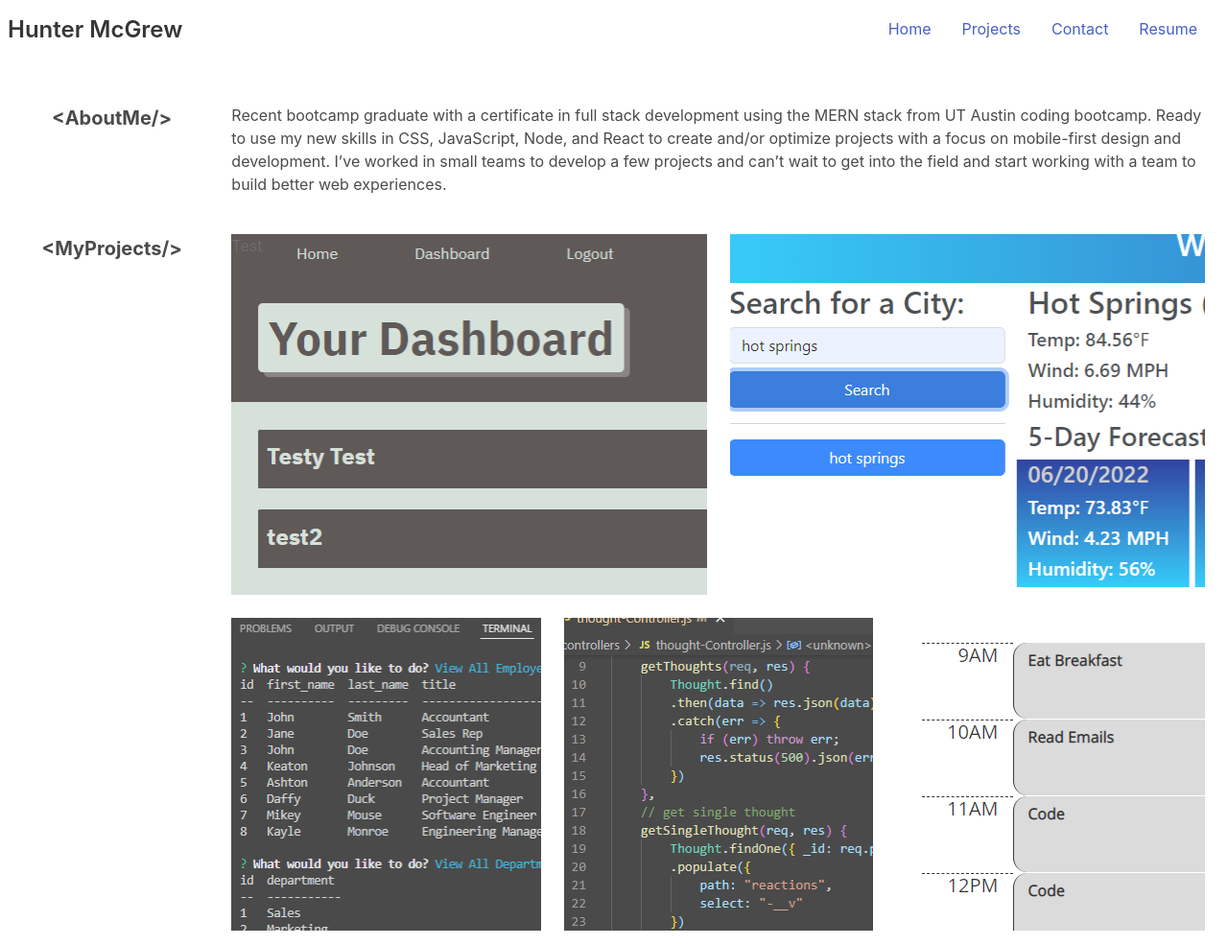
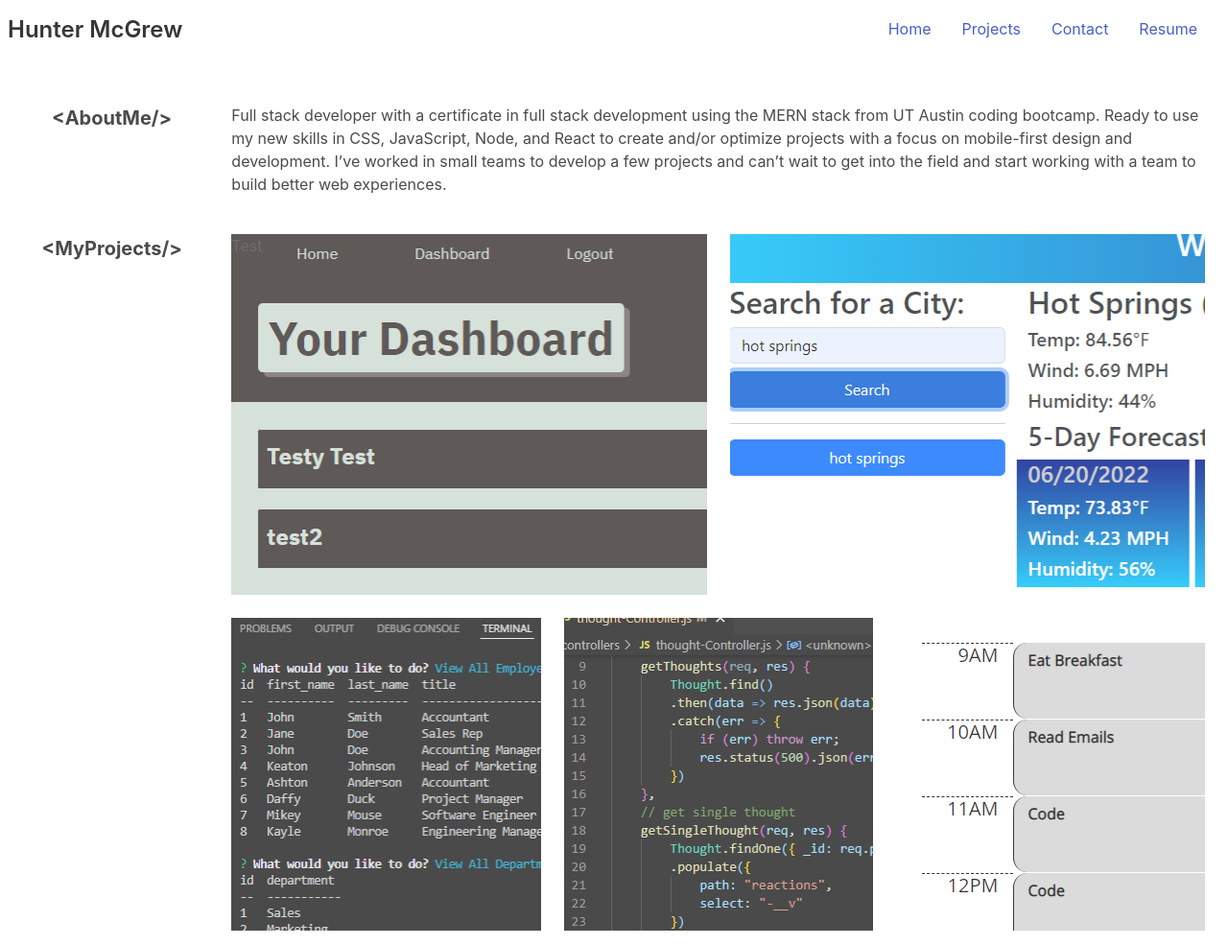
Before and after one commit to HunterMcGrew/Portfolio-WIP, a plain HTML site: page index.html in a window 1280 px wide. Shown: the top 985 px of the page at 96% size. Drawn offline with nearby package versions, Linux system fonts and the light colour scheme.

Commit message:
changed about

```diff
--- a/index.html
+++ b/index.html
@@ -63,8 +63,7 @@
 
           <section class="column is-10">
             <p class="">
-              Recent bootcamp graduate with a certificate in full stack development using the MERN stack from UT Austin coding bootcamp. Ready to use my new skills in CSS, JavaScript, Node, and React to create and/or optimize projects with a focus on mobile-first design and development. I’ve worked in small teams to develop a few projects and can’t wait to get into the field and start working with a team to build better web experiences.
-
+              Full stack developer with a certificate in full stack development using the MERN stack from UT Austin coding bootcamp. Ready to use my new skills in CSS, JavaScript, Node, and React to create and/or optimize projects with a focus on mobile-first design and development. I’ve worked in small teams to develop a few projects and can’t wait to get into the field and start working with a team to build better web experiences.
             </p>
           </section>
         </section>
```
